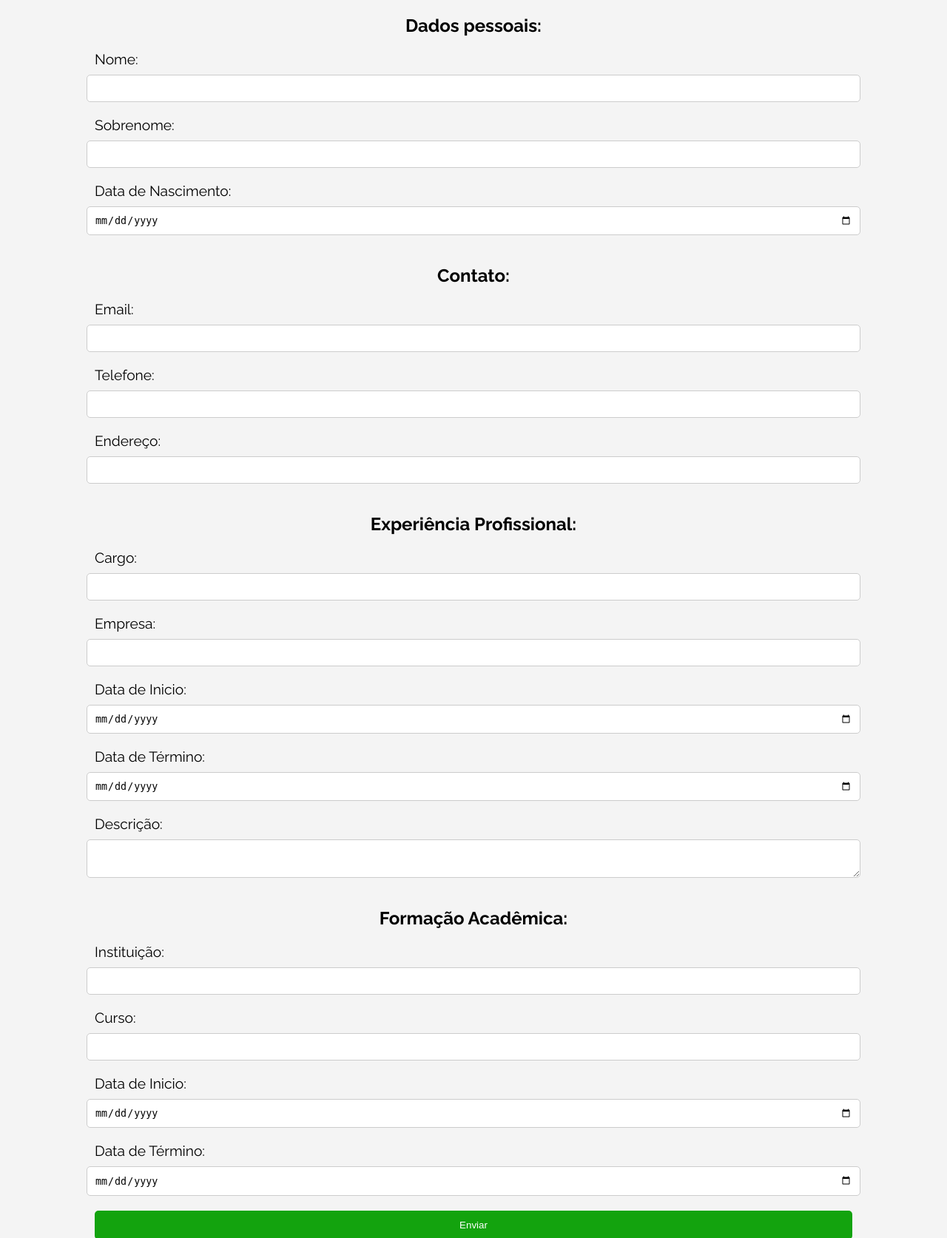
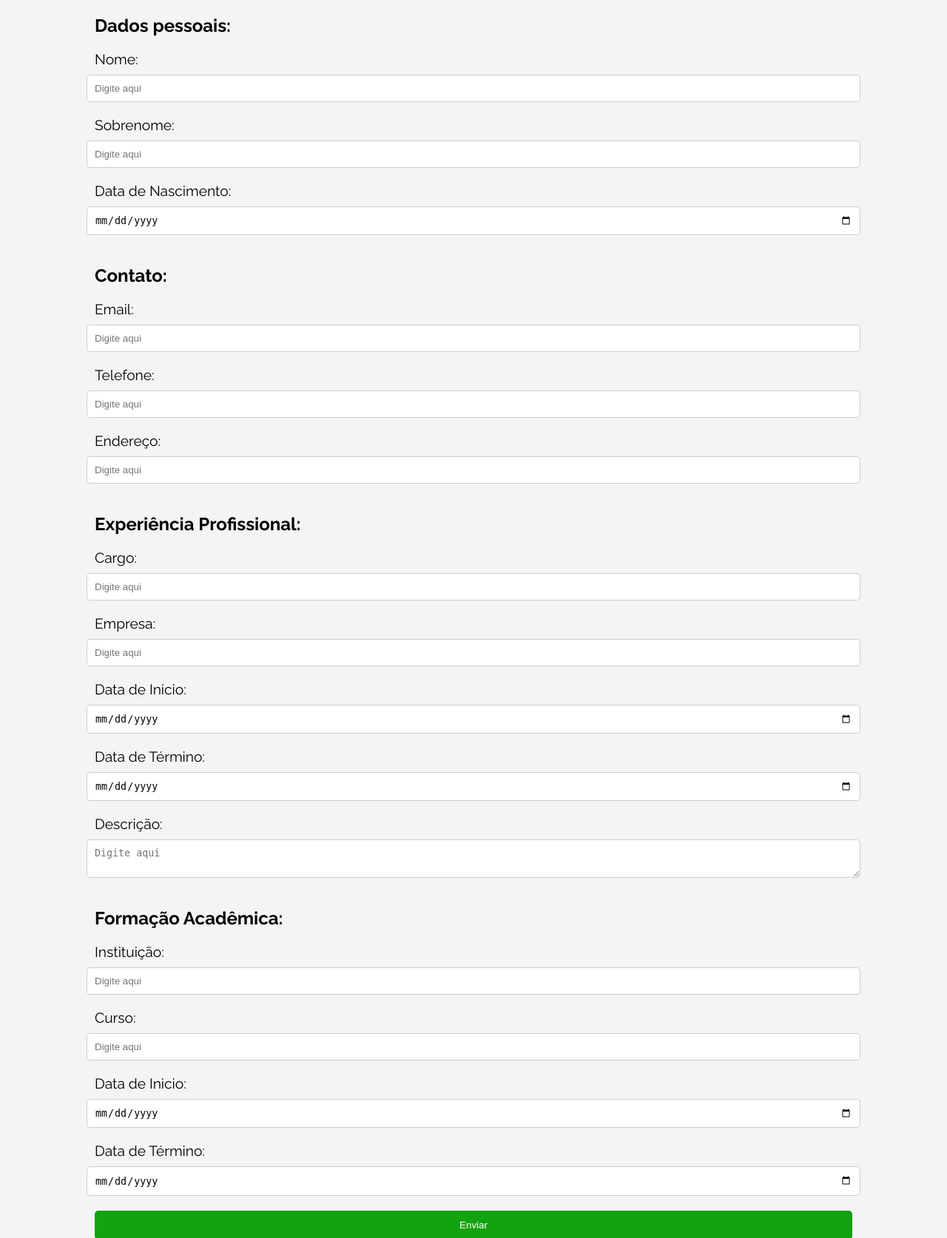
Before and after one commit to eu-micaeu/Desafio-Django, a Django app: page / in a window 1280 px wide. Shown: the part 100-1774 px from the top of the page at 74% size. Run offline with Django 5.2, Linux system fonts and the light colour scheme.

Commit message:
Refactor form inputs to add placeholder text

```diff
--- a/desafioDevDjango/gerenciadorDeCurriculos/static/gerenciadorDeCurriculos/css/styles.css
+++ b/desafioDevDjango/gerenciadorDeCurriculos/static/gerenciadorDeCurriculos/css/styles.css
@@ -35,6 +35,12 @@ form{
     display: flex;
     flex-direction: column;
     align-items: center;
+    width: 100%;
+
+}
+
+form h2{
+
     width: 100%;
 
 }
--- a/desafioDevDjango/gerenciadorDeCurriculos/templates/gerenciadorDeCurriculos/index.html
+++ b/desafioDevDjango/gerenciadorDeCurriculos/templates/gerenciadorDeCurriculos/index.html
@@ -29,21 +29,21 @@
             <div class="box">
 
                 <label for="nome">Nome: </label>
-                <input type="text" id="nome" name="nome" required>
+                <input type="text" id="nome" name="nome" required placeholder="Digite aqui">
 
             </div>
 
             <div class="box">
 
                 <label for="sobrenome">Sobrenome: </label>
-                <input type="text" id="sobrenome" name="sobrenome" required>
+                <input type="text" id="sobrenome" name="sobrenome" required placeholder="Digite aqui">
 
             </div>
 
             <div class="box">
 
                 <label for="dataDeNascimento">Data de Nascimento: </label>
-                <input type="date" id="dataDeNascimento" name="dataDeNascimento" required>
+                <input type="date" id="dataDeNascimento" name="dataDeNascimento" required placeholder="Digite aqui">
 
             </div>
 
@@ -52,21 +52,21 @@
             <div class="box">
 
                 <label for="email">Email: </label>
-                <input type="email" id="email" name="email" required>
+                <input type="email" id="email" name="email" required placeholder="Digite aqui">
 
             </div>
 
             <div class="box">
 
                 <label for="telefone">Telefone: </label>
-                <input type="tel" id="telefone" name="telefone" required>
+                <input type="tel" id="telefone" name="telefone" required placeholder="Digite aqui">
 
             </div>
 
             <div class="box">
 
                 <label for="endereco">Endereço: </label>
-                <input type="text" id="endereco" name="endereco" required>
+                <input type="text" id="endereco" name="endereco" required placeholder="Digite aqui">
 
             </div>
 
@@ -75,35 +75,35 @@
             <div class="box">
 
                 <label for="cargo">Cargo: </label>
-                <input type="text" id="cargo" name="cargo" required>
+                <input type="text" id="cargo" name="cargo" required placeholder="Digite aqui">
 
             </div>
 
             <div class="box">
 
                 <label for="empresa">Empresa: </label>
-                <input type="text" id="empresa" name="empresa" required>
+                <input type="text" id="empresa" name="empresa" required placeholder="Digite aqui">
 
             </div>
 
             <div class="box">
 
                 <label for="dataDeInicio">Data de Inicio: </label>
-                <input type="date" id="dataDeInicio" name="dataDeInicio" required>
+                <input type="date" id="dataDeInicio" name="dataDeInicio" required placeholder="Digite aqui">
 
             </div>
 
             <div class="box">
 
                 <label for="dataDeTermino">Data de Término: </label>
-                <input type="date" id="dataDeTermino" name="dataDeTermino" required>
+                <input type="date" id="dataDeTermino" name="dataDeTermino" required placeholder="Digite aqui">
 
             </div>
 
             <div class="box">
 
                 <label for="descricao">Descrição: </label>
-                <textarea id="descricao" name="descricao" required></textarea>
+                <textarea id="descricao" name="descricao" required placeholder="Digite aqui"></textarea>
 
             </div>
 
@@ -112,28 +112,28 @@
             <div class="box">
 
                 <label for="instituicao">Instituição: </label>
-                <input type="text" id="instituicao" name="instituicao" required>
+                <input type="text" id="instituicao" name="instituicao" required placeholder="Digite aqui">
 
             </div>
 
             <div class="box">
 
                 <label for="curso">Curso: </label>
-                <input type="text" id="curso" name="curso" required>
+                <input type="text" id="curso" name="curso" required placeholder="Digite aqui">
 
             </div>
 
             <div class="box">
 
                 <label for="dataDeInicioCurso">Data de Inicio: </label>
-                <input type="date" id="dataDeInicioCurso" name="dataDeInicioCurso" required>
+                <input type="date" id="dataDeInicioCurso" name="dataDeInicioCurso" required placeholder="Digite aqui">
 
             </div>
 
             <div class="box">
 
                 <label for="dataDeTerminoCurso">Data de Término: </label>
-                <input type="date" id="dataDeTerminoCurso" name="dataDeTerminoCurso" required>
+                <input type="date" id="dataDeTerminoCurso" name="dataDeTerminoCurso" required placeholder="Digite aqui">
 
             </div>
 
```
